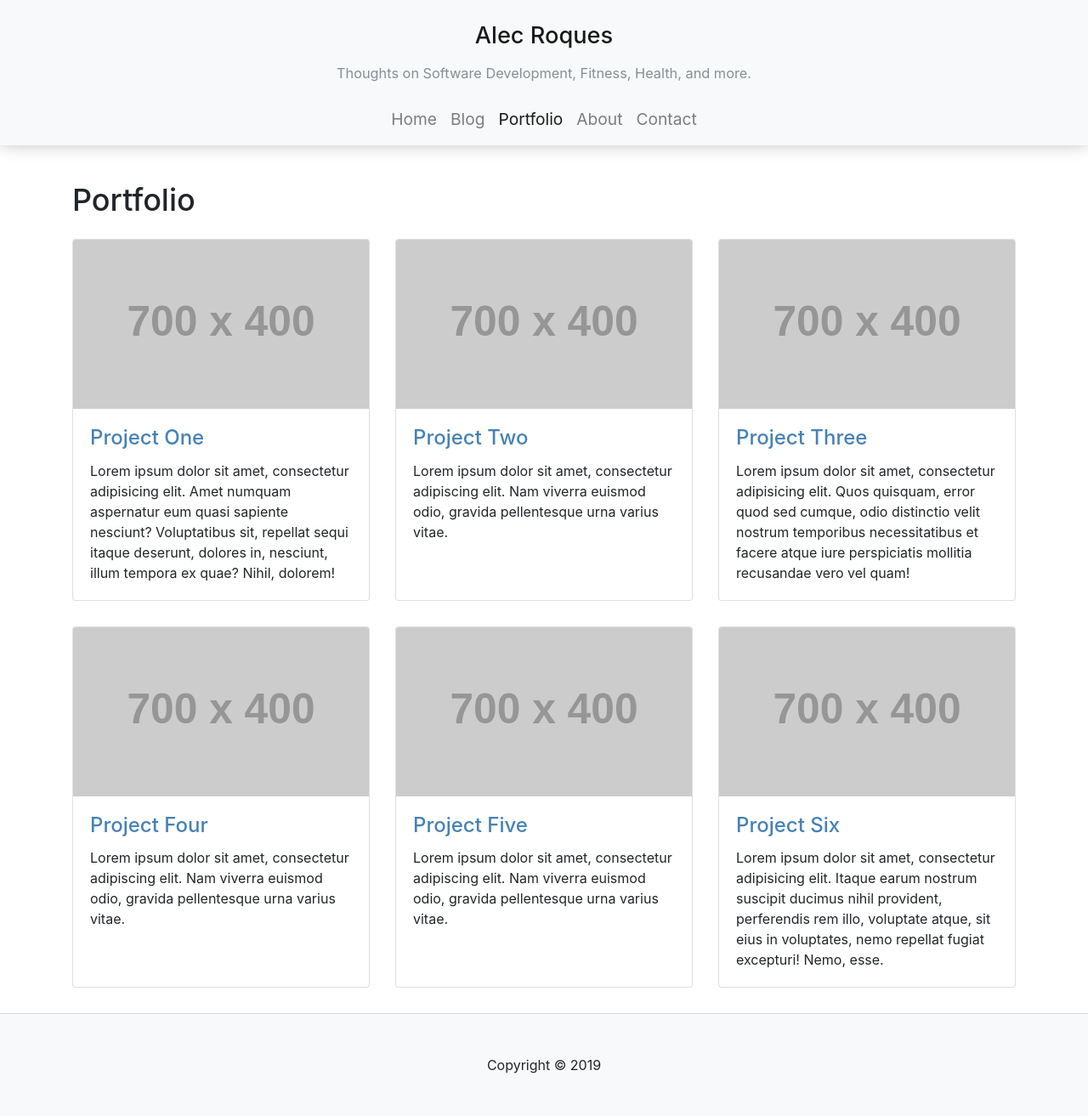
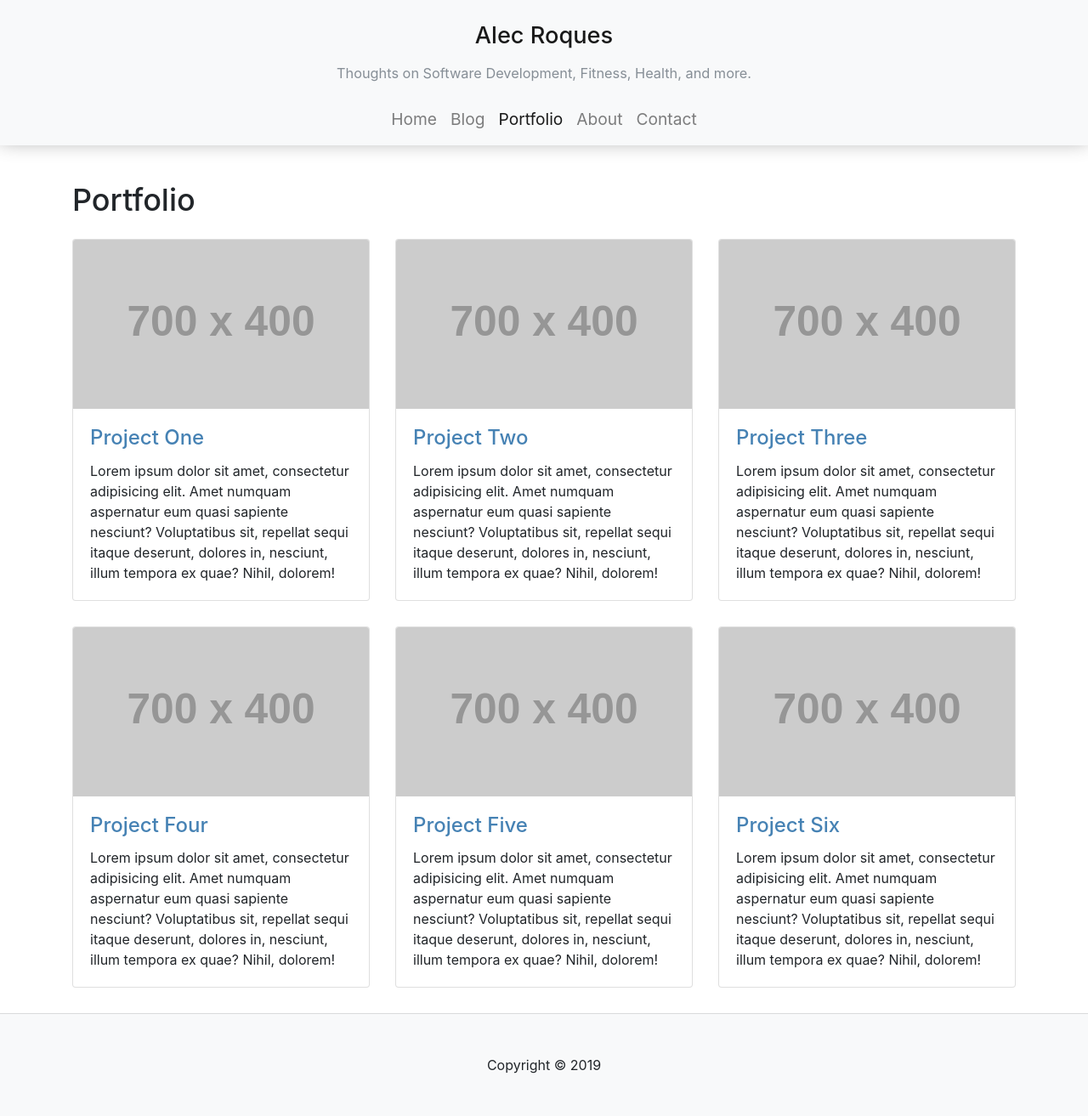
Before and after one commit to aroques/aroques.github.io, a Jekyll site: the page built from pages/portfolio.html, in a window 1280 px wide. Shown: the whole page at 85% size. Built offline with Jekyll 4.4.1, drawn with Linux system fonts in a browser that asks for light colours.

Commit message:
Refactor portfolio page to loop through portfolio item data

```diff
--- /dev/null
+++ b/_data/fake-portfolio-items.yml
@@ -0,0 +1,20 @@
+
+items:
+
+- title: Project One
+  description: Lorem ipsum dolor sit amet, consectetur adipisicing elit. Amet numquam aspernatur eum quasi sapiente nesciunt? Voluptatibus sit, repellat sequi itaque deserunt, dolores in, nesciunt, illum tempora ex quae? Nihil, dolorem!
+
+- title: Project Two
+  description: Lorem ipsum dolor sit amet, consectetur adipisicing elit. Amet numquam aspernatur eum quasi sapiente nesciunt? Voluptatibus sit, repellat sequi itaque deserunt, dolores in, nesciunt, illum tempora ex quae? Nihil, dolorem!
+
+- title: Project Three
+  description: Lorem ipsum dolor sit amet, consectetur adipisicing elit. Amet numquam aspernatur eum quasi sapiente nesciunt? Voluptatibus sit, repellat sequi itaque deserunt, dolores in, nesciunt, illum tempora ex quae? Nihil, dolorem!
+
+- title: Project Four
+  description: Lorem ipsum dolor sit amet, consectetur adipisicing elit. Amet numquam aspernatur eum quasi sapiente nesciunt? Voluptatibus sit, repellat sequi itaque deserunt, dolores in, nesciunt, illum tempora ex quae? Nihil, dolorem!
+
+- title: Project Five
+  description: Lorem ipsum dolor sit amet, consectetur adipisicing elit. Amet numquam aspernatur eum quasi sapiente nesciunt? Voluptatibus sit, repellat sequi itaque deserunt, dolores in, nesciunt, illum tempora ex quae? Nihil, dolorem!
+
+- title: Project Six
+  description: Lorem ipsum dolor sit amet, consectetur adipisicing elit. Amet numquam aspernatur eum quasi sapiente nesciunt? Voluptatibus sit, repellat sequi itaque deserunt, dolores in, nesciunt, illum tempora ex quae? Nihil, dolorem!
--- a/pages/portfolio.html
+++ b/pages/portfolio.html
@@ -10,71 +10,18 @@ permalink: /portfolio/
         </div>
     </div>
     <div class="row">
+        {% for item in site.data.fake-portfolio-items.items %}
         <div class="col-lg-4 col-sm-6 portfolio-item">
             <div class="card h-100">
-            <a href="#"><img class="card-img-top" src="http://placehold.it/700x400" alt=""></a>
-            <div class="card-body">
-                <h4 class="card-title">
-                <a href="#">Project One</a>
-                </h4>
-                <p class="card-text">Lorem ipsum dolor sit amet, consectetur adipisicing elit. Amet numquam aspernatur eum quasi sapiente nesciunt? Voluptatibus sit, repellat sequi itaque deserunt, dolores in, nesciunt, illum tempora ex quae? Nihil, dolorem!</p>
-            </div>
+                <a href="#"><img class="card-img-top" src="http://placehold.it/700x400" alt=""></a>
+                <div class="card-body">
+                    <h4 class="card-title">
+                    <a href="#">{{ item.title }}</a>
+                    </h4>
+                    <p class="card-text">{{ item.description }}</p>
+                </div>
             </div>
         </div>
-        <div class="col-lg-4 col-sm-6 portfolio-item">
-            <div class="card h-100">
-            <a href="#"><img class="card-img-top" src="http://placehold.it/700x400" alt=""></a>
-            <div class="card-body">
-                <h4 class="card-title">
-                <a href="#">Project Two</a>
-                </h4>
-                <p class="card-text">Lorem ipsum dolor sit amet, consectetur adipiscing elit. Nam viverra euismod odio, gravida pellentesque urna varius vitae.</p>
-            </div>
-            </div>
-        </div>
-        <div class="col-lg-4 col-sm-6 portfolio-item">
-            <div class="card h-100">
-            <a href="#"><img class="card-img-top" src="http://placehold.it/700x400" alt=""></a>
-            <div class="card-body">
-                <h4 class="card-title">
-                <a href="#">Project Three</a>
-                </h4>
-                <p class="card-text">Lorem ipsum dolor sit amet, consectetur adipisicing elit. Quos quisquam, error quod sed cumque, odio distinctio velit nostrum temporibus necessitatibus et facere atque iure perspiciatis mollitia recusandae vero vel quam!</p>
-            </div>
-            </div>
-        </div>
-        <div class="col-lg-4 col-sm-6 portfolio-item">
-            <div class="card h-100">
-            <a href="#"><img class="card-img-top" src="http://placehold.it/700x400" alt=""></a>
-            <div class="card-body">
-                <h4 class="card-title">
-                <a href="#">Project Four</a>
-                </h4>
-                <p class="card-text">Lorem ipsum dolor sit amet, consectetur adipiscing elit. Nam viverra euismod odio, gravida pellentesque urna varius vitae.</p>
-            </div>
-            </div>
-        </div>
-        <div class="col-lg-4 col-sm-6 portfolio-item">
-            <div class="card h-100">
-            <a href="#"><img class="card-img-top" src="http://placehold.it/700x400" alt=""></a>
-            <div class="card-body">
-                <h4 class="card-title">
-                <a href="#">Project Five</a>
-                </h4>
-                <p class="card-text">Lorem ipsum dolor sit amet, consectetur adipiscing elit. Nam viverra euismod odio, gravida pellentesque urna varius vitae.</p>
-            </div>
-            </div>
-        </div>
-        <div class="col-lg-4 col-sm-6 portfolio-item">
-            <div class="card h-100">
-            <a href="#"><img class="card-img-top" src="http://placehold.it/700x400" alt=""></a>
-            <div class="card-body">
-                <h4 class="card-title">
-                <a href="#">Project Six</a>
-                </h4>
-                <p class="card-text">Lorem ipsum dolor sit amet, consectetur adipisicing elit. Itaque earum nostrum suscipit ducimus nihil provident, perferendis rem illo, voluptate atque, sit eius in voluptates, nemo repellat fugiat excepturi! Nemo, esse.</p>
-            </div>
-            </div>
-        </div>
+        {% endfor %}
     </div><!-- /.row -->
 </div><!-- /.row -->
```
